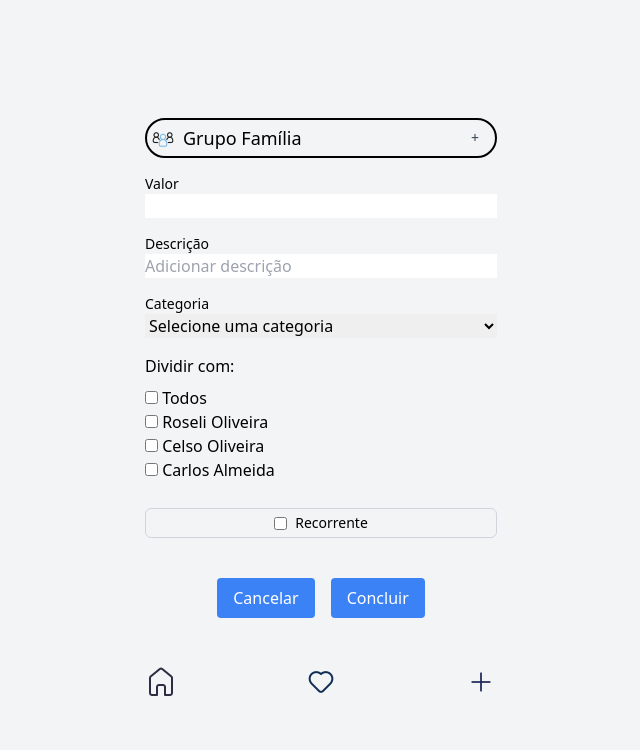
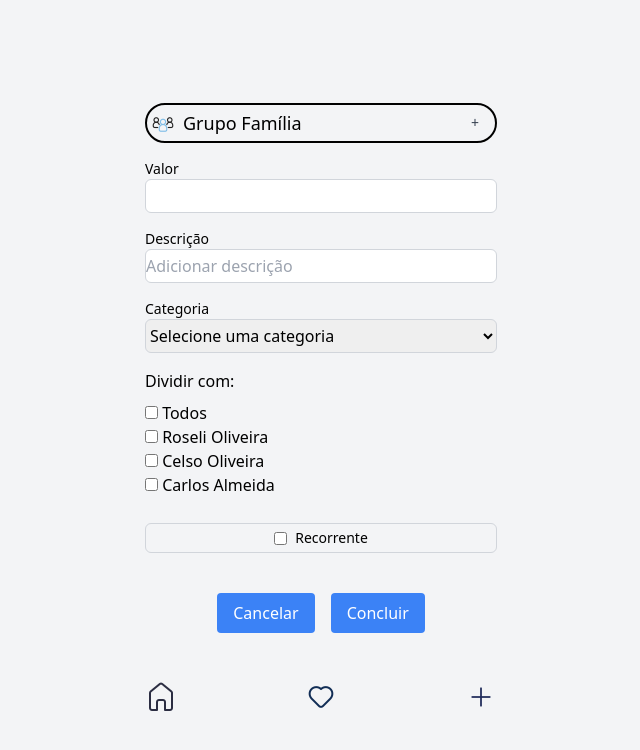
Before and after one commit to dsbfelipe/projeto-fatecso, a website: page prototype/index.html in a window 1280 px wide. Shown: the whole page, without its empty margins (319-959 px from the left). Drawn offline with nearby package versions, Linux system fonts and the light colour scheme.

Commit message:
mudanças no css das label

```diff
--- a/prototype/index.html
+++ b/prototype/index.html
@@ -31,8 +31,8 @@
         </p>
         <form class="flex flex-col">
           <div class="mb-4">
-            <label for="inputValor" class="block text-sm">Valor</label>
-            <input type="text" id="inputValor" class="w-full form-control text-right" inputmode="numeric">
+            <label for="inputValor" class="block text-sm ">Valor</label>
+            <input type="text" id="inputValor" class="w-full form-control text-right border border-gray-300 rounded-md py-1" inputmode="numeric">
           </div>
 
           <script>
@@ -46,11 +46,11 @@
 
           <div class="mb-4">
             <label for="inputDescricao" class="block text-sm">Descrição</label>
-            <input type="text" id="inputDescricao" class="w-full form-control" placeholder="Adicionar descrição">
+            <input type="text" id="inputDescricao" class="w-full form-control border border-gray-300 rounded-md py-1" placeholder="Adicionar descrição">
           </div>
           <div class="mb-4">
             <label for="inputCategoria" class="block text-sm">Categoria</label>
-            <select id="inputCategoria" class="w-full form-control" required>
+            <select id="inputCategoria" class="w-full form-control border border-gray-300 rounded-md py-1" required>
               <option value="" disabled selected>Selecione uma categoria</option>
               <option value="1">Alimentação</option>
               <option value="2">Lazer</option>
```
